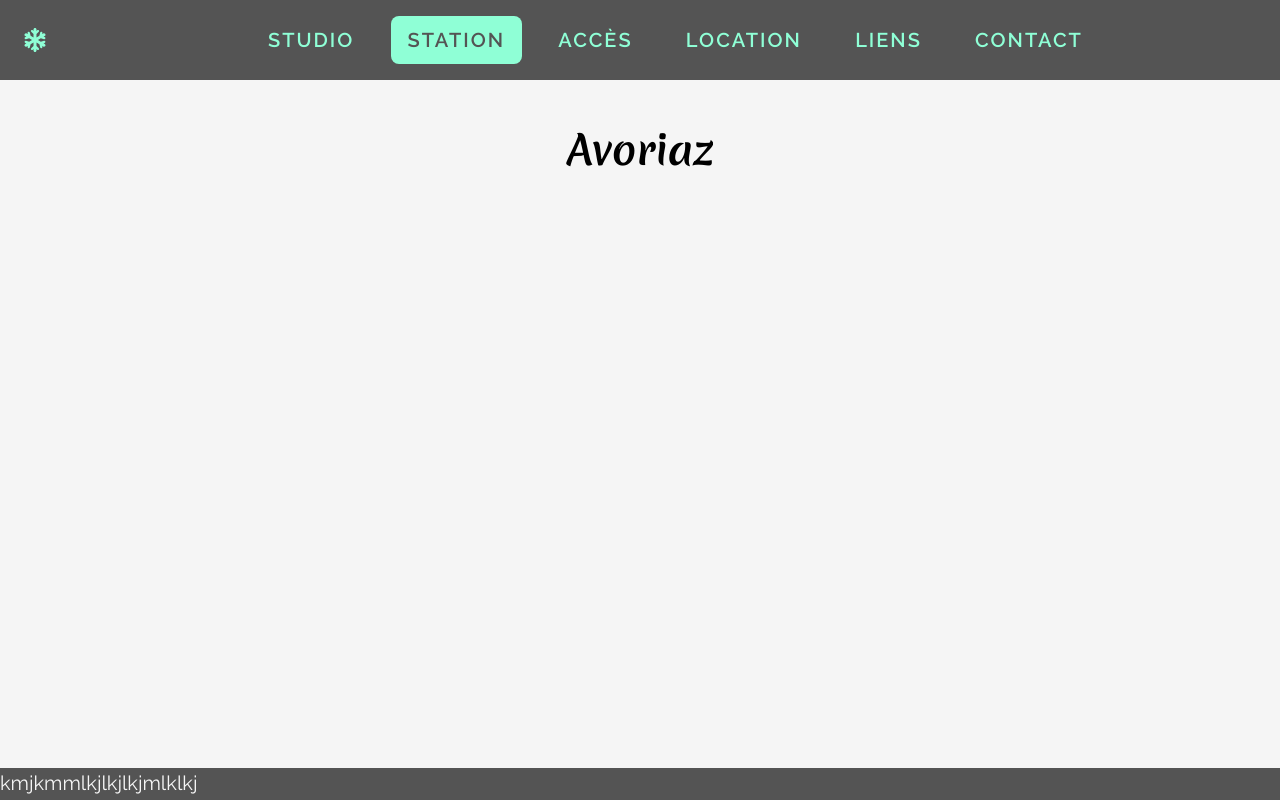
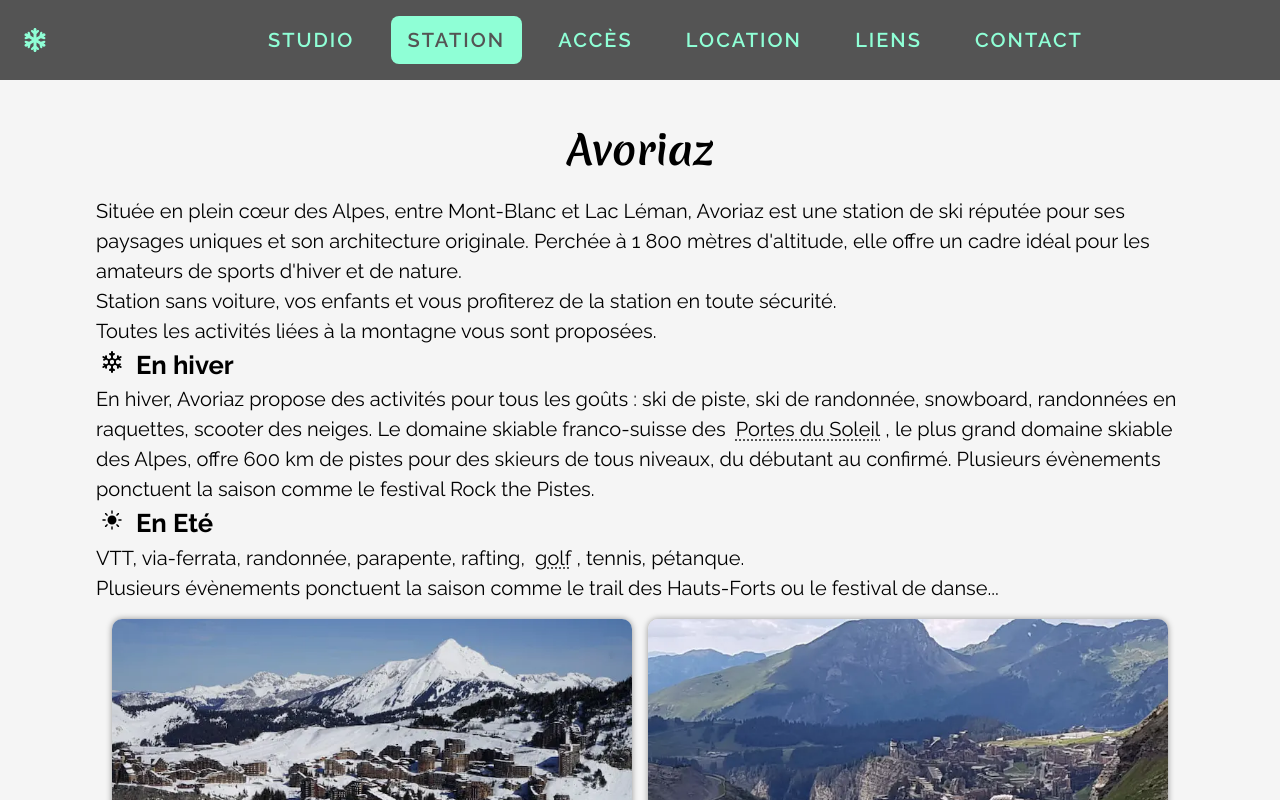
Before and after one commit to mowebiaz/avo_next, a Next.js app: page /station in a window 1280 px wide. Built offline with nearby package versions, Linux system fonts and the light colour scheme.

Commit message:
Add content to "station" page

```diff
--- a/app/(routes)/station/page.js
+++ b/app/(routes)/station/page.js
@@ -1,7 +1,15 @@
+import { StationContent } from "@/app/components/station/StationContent/StationContent"
+
+export const metadata = {
+  title: "Station",
+  description: "Découvrez Avoriaz, station de ski prisée des Alpes. Profitez des pistes, des animations, et des activités pour toute la famille dans un cadre enneigé."
+}
+
 export default function Station() {
   return (
     <main className="station">
       <h1>Avoriaz</h1>
+      <StationContent />
     </main>
   )
 }
--- a/app/components/links/FilterByCategories/FilterByCategories.jsx
+++ b/app/components/links/FilterByCategories/FilterByCategories.jsx
@@ -15,7 +15,7 @@ export function FilterByCategories() {
     {
       name: 'les Portes du Soleil',
       link: 'https://www.portesdusoleil.com/',
-      category: 'sur place',
+      category: 'ski',
     },
     {
       name: 'ESF Avoriaz',
--- /dev/null
+++ b/app/components/station/StationContent/StationContent.jsx
@@ -0,0 +1,92 @@
+import { TitleWithIcon } from '../../TitleWithIcon/TitleWithIcon'
+import Summer from '@/public/images/avoriaz-summer.webp'
+import Winter from '@/public/images/avoriaz-winter.webp'
+import { TbSnowflake } from 'react-icons/tb'
+import { IoIosSunny } from 'react-icons/io'
+import './StationContent.scss'
+import Image from 'next/image'
+
+export function StationContent() {
+  return (
+    <div className="station-content">
+      <p>
+        Située en plein cœur des Alpes, entre Mont-Blanc et Lac Léman, Avoriaz
+        est une station de ski réputée pour ses paysages uniques et son
+        architecture originale. Perchée à 1 800 mètres d&apos;altitude, elle
+        offre un cadre idéal pour les amateurs de sports d&apos;hiver et de
+        nature.
+      </p>
+      <p>
+        Station sans voiture, vos enfants et vous profiterez de la station en
+        toute sécurité.
+      </p>
+      <p>Toutes les activités liées à la montagne vous sont proposées.</p>
+      <section>
+        <TitleWithIcon
+          icon={<TbSnowflake />}
+          title={<h2>En hiver</h2>}
+        />
+        <p>
+          En hiver, Avoriaz propose des activités pour tous les goûts : ski de
+          piste, ski de randonnée, snowboard, randonnées en raquettes, scooter
+          des neiges. Le domaine skiable franco-suisse des{' '}
+          <a
+            className="link"
+            href="https://www.portesdusoleil.com/"
+            target="_blank"
+            rel="noopener noreferrer"
+          >
+            Portes du Soleil
+          </a>
+          , le plus grand domaine skiable des Alpes, offre 600 km de pistes pour
+          des skieurs de tous niveaux, du débutant au confirmé. Plusieurs
+          évènements ponctuent la saison comme le festival Rock the Pistes.
+        </p>
+      </section>
+      <section>
+        <TitleWithIcon
+          icon={<IoIosSunny />}
+          title={<h2>En Eté</h2>}
+        />
+        <p>
+          VTT, via-ferrata, randonnée, parapente, rafting,{' '}
+          <a
+            className="link"
+            href="https://www.avoriaz.com/activites-ete/golf-d-avoriaz/golf/"
+            target="_blank"
+            rel="noopener noreferrer"
+          >
+            golf
+          </a>
+          , tennis, pétanque.
+        </p>
+        <p>
+          Plusieurs évènements ponctuent la saison comme le trail des
+          Hauts-Forts ou le festival de danse...
+        </p>
+      </section>
+      <div className="images">
+        <div className="image-container">
+          <Image
+            className="image"
+            src={Winter}
+            alt="Vue panoramique de la station de ski d'Avoriaz en hiver"
+            placeholder="blur"
+            quality={100}
+            fill
+          />
+        </div>
+        <div className="image-container">
+          <Image
+            className="image"
+            src={Summer}
+            alt="Vue panoramique de la station de ski d'Avoriaz en été"
+            placeholder="blur"
+            quality={100}
+            fill
+          />
+        </div>
+      </div>
+    </div>
+  )
+}
--- /dev/null
+++ b/app/components/station/StationContent/StationContent.scss
@@ -0,0 +1,36 @@
+@use '@/app/styles/variables' as *;
+
+.station-content {
+    display: flex;
+    flex-direction: column;
+    .images {
+        width: 100%;
+        min-height: 40vh;
+        display: grid;
+        grid-template-columns: repeat(2, 1fr); /* Deux colonnes par défaut */
+        gap: 1rem;
+        padding: 1rem;
+        .image-container {
+            height: 40vh;
+            position: relative;
+            .image {
+                object-fit: cover;
+                object-position: center;
+                border-radius: 10px;
+                box-shadow: 0px 0px 6px hsla(0, 0, 0, 0.4);
+            }
+        }
+    }
+}
+
+/* Media query for small screens */
+@media (max-width: $breakpoint-nav) {
+    .station-content {
+        .images {
+            grid-template-columns: 1fr; /* Une seule colonne sur petit écran */
+        .image-container {
+            height: 30vh;
+        }
+        }
+    }
+}
```
Also changed, not shown: public/images/avoriaz-summer.webp (added), public/images/avoriaz-winter.webp (added).
